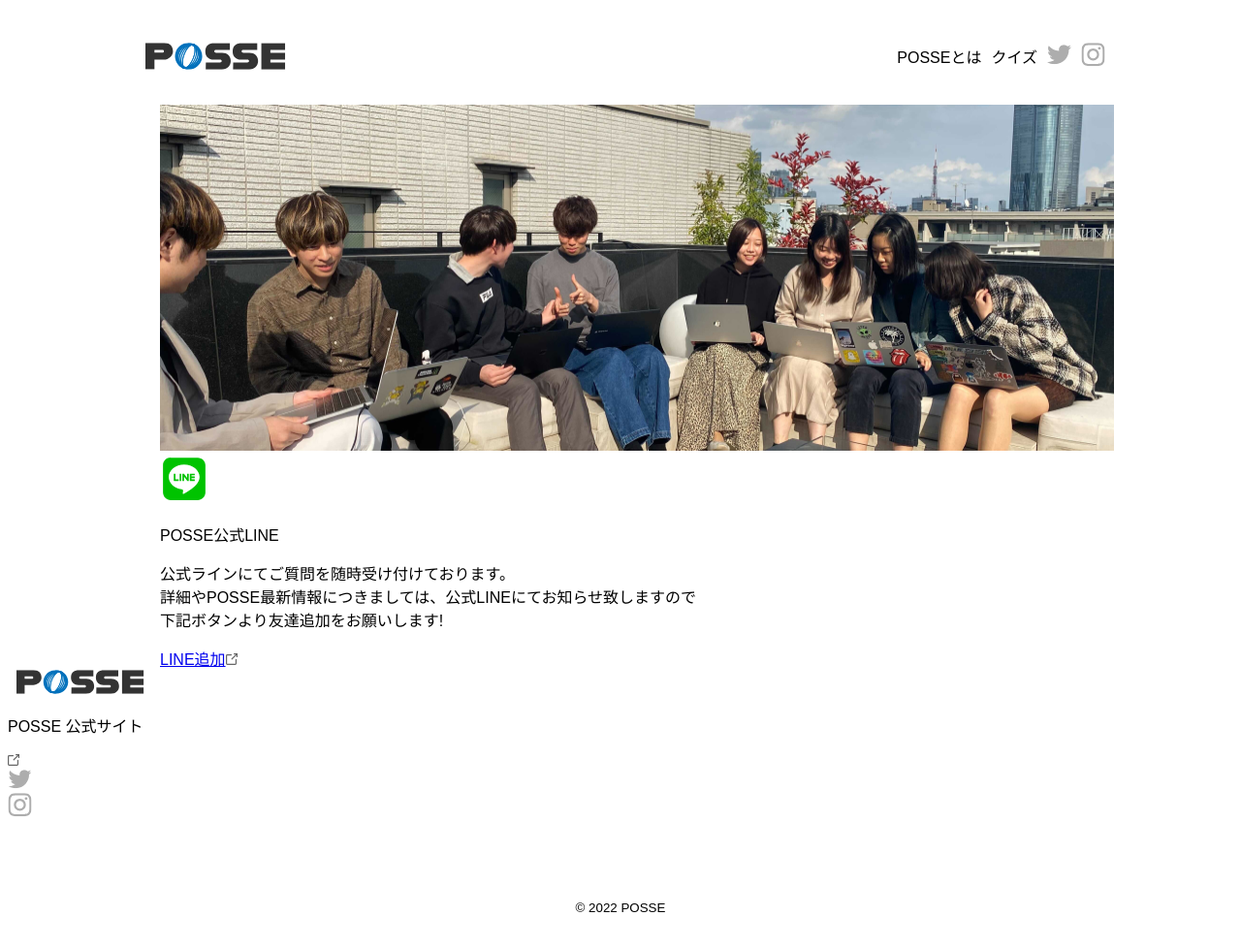
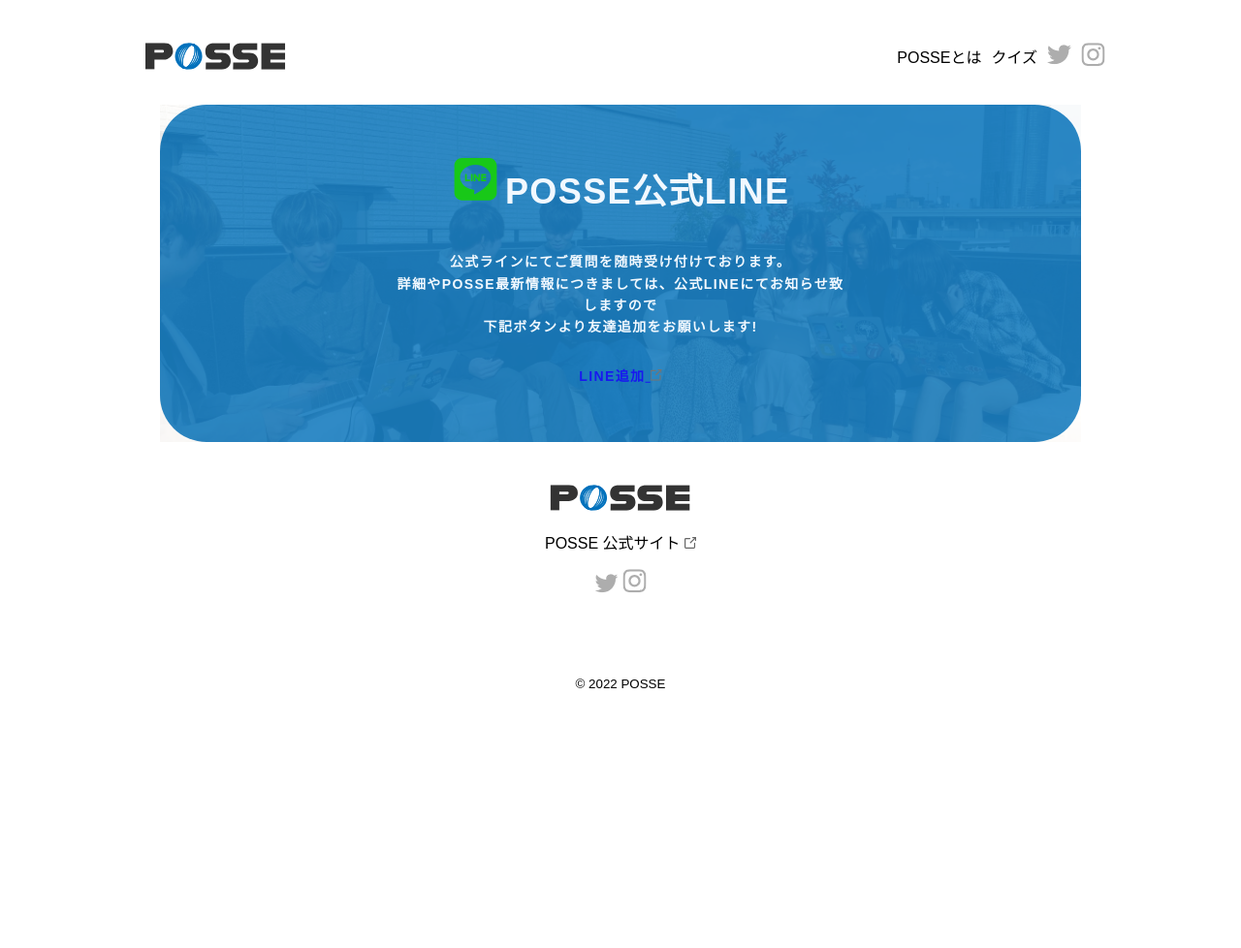
Before and after one commit to posse-ap/gen3.0-Senju96, a plain HTML site: page index.html in a window 1280 px wide. Shown: the whole page at 97% size. After the commit the page ends 800 px from the top, so only its background shows below. Drawn offline with Linux system fonts and the light colour scheme.

Commit message:
変更点

```diff
--- a/index.html
+++ b/index.html
@@ -21,24 +21,58 @@
   </header>
   <main>
     <div class="mainInner">
+      <section>
+        <div>
+          <img src="" alt="">
+        </div>
+      </section>
+      <section>
       <div class="line-container">
-      <div><img src="bg-line.jpg" class="bg-line" width="984" height="357"></div>
+        <div>
+          <img src="bg-line.jpg" class="bg-line" width="984" height="357">
+        </div>
         <div class="line-texts">
-      <div><img src="icon-line.svg" width="50" height="50" />
-      <p>POSSE公式LINE</p>
-      <p>公式ラインにてご質問を随時受け付けております。<br>詳細やPOSSE最新情報につきましては、公式LINEにてお知らせ致しますので<br>下記ボタンより友達追加をお願いします!</p>
-      <a href="#" class="border-radius">LINE追加<img src="icon-link-gray-dark.svg"width="12" height="12"></a>
+          <div>
+            <img class="icon-line" src="icon-line.svg" width="50" height="50" />
+            <p class="text">
+              POSSE公式LINE
+            </p>
+          </div>
+          <div>
+            <p>
+            公式ラインにてご質問を随時受け付けております。<br>詳細やPOSSE最新情報につきましては、公式LINEにてお知らせ致しますので<br>下記ボタンより友達追加をお願いします!
+            </p>
+          </div>
+          <div>
+            <a href="#" class="border-radius">
+            <p>LINE追加</p>
+            <img class="" src="icon-link-gray-dark.svg" width="12" height="12">
+            </a>
+          </div>
+        </div>
+      </div>
+      </section>
     </div>
   </main>
-  <footer>
-    <div><img src="logo.svg" width="150" height="25"></div>
+
+<footer></footer>
   <div>
-      <p>POSSE 公式サイト</p>
-      <img src="icon-link-gray-dark.svg" width="12" height="12">
+    <div class="footer">
+      <div>
+        <img class="link" src="logo.svg" width="150" height="25">
       </div>
-
-    <div><img src="icon-twitter.svg" width="25" height="20"></div>
-    <div><img src="icon-instagram.svg" width="25" height="25"></div>
+      <div>
+        <p>
+          POSSE 公式サイト
+        </p>
+        <img class="" src="icon-link-gray-dark.svg" width="12" height="12">
+      </div>
+      <div>
+        <img class="item" src="icon-twitter.svg" width="25" height="20">
+        <img class="item" src="icon-instagram.svg" width="25" height="25">
+      </div>
+    </div>
+  </div>
   <div class="footerInner">
     <small>&copy; 2022 POSSE</small>
   </div>
--- a/style.css
+++ b/style.css
@@ -24,12 +24,76 @@
   justify-content: space-between;
 }
 
+.bg-line{
+  width: 100%;
+  height: 100%;
+  vertical-align: top;
+  opacity: 0.1;
+  display:block;
+}
+
+.line-container{
+  position: relative;
+  background:#0071BC;
+  display:inline-block;
+  mix-blend-mode: normal;
+  opacity: 0.9;
+  border-radius: 48px
+}
+
+.icon-line{
+  left: 33.23%;
+  right: 62.7%;
+  top: 22.63%;
+  bottom: 66.2%;
+  display: inline-block;
+}
+
+.text{
+font-weight: 700;
+font-size: 36px;
+}
+
+.line-texts{
+text-align: center;
+position: absolute;
+top: 50%;
+left: 50%;
+transform: translate(-50%, -50%);
+color: aliceblue;
+font-weight: 700;
+font-size: 14px;
+line-height: 160%;
+letter-spacing: 0.1em;
+}
+
+div{display: block;
+}
+
 .footerInner{
   text-align: center;
   margin-top: 50px;
   padding: 30px;
 }
 
+.link{
+  margin: 40px;
+  margin-bottom: 0px;
+  height: 27.4px
+}
+
 body{
   font-family:sans-serif;
 }
+
+.footer{
+  text-align: center;
+}
+
+div p{
+  display: inline-block;
+}
+
+div item{
+  display: inline-block;
+}
```
Lines whose indentation alone changed are shown as unchanged.
